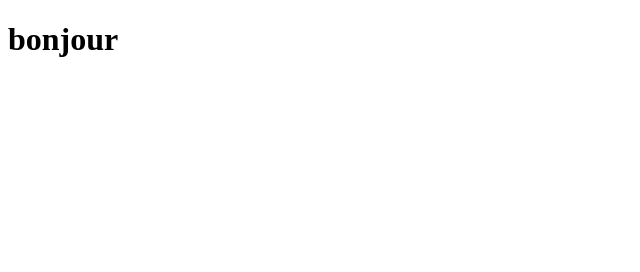
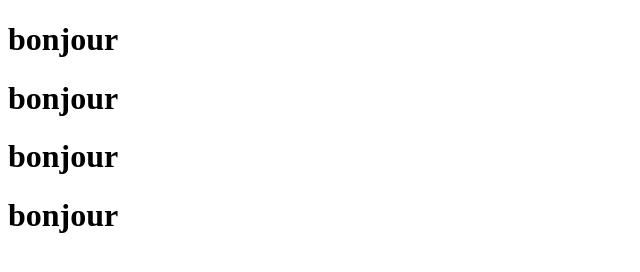
Before and after one commit to bacembenhfayehd/gomycode, a plain HTML site: page index.html in a window 1280 px wide. Shown: the whole page, without its empty margins (0-640 px from the left). Drawn offline with Linux system fonts and the light colour scheme.

Commit message:
insertion de 3 fichiers css html js

```diff
--- a/index.html
+++ b/index.html
@@ -7,5 +7,10 @@
 </head>
 <body>
     <h1>bonjour</h1>
+    <h1>bonjour</h1>
+    <h1>bonjour</h1>
+    <h1>bonjour</h1>
+
+
 </body>
 </html>
```
Also changed, not shown: index.css (added), index.js (added), index2.html (added).
